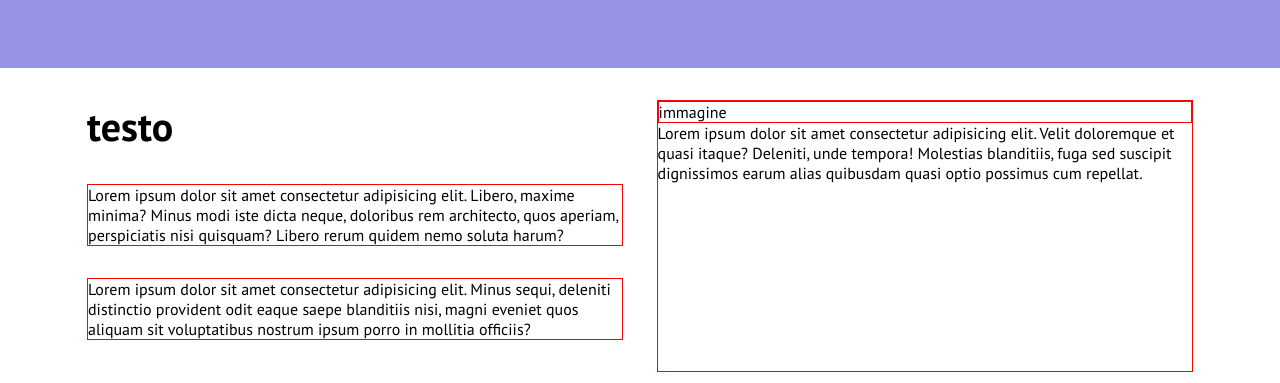
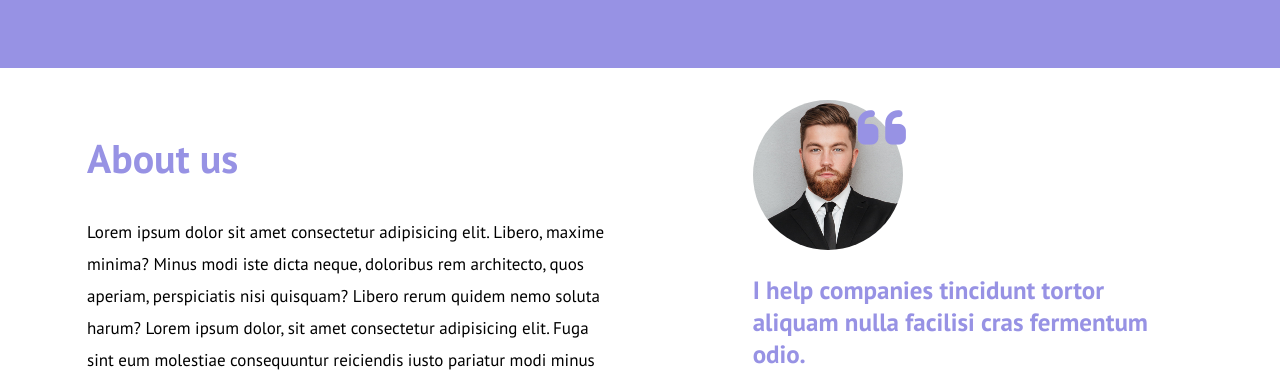
Before and after one commit to JacopoNa/htmlcss-responsive-layout, a plain HTML site: page index.html in a window 1280 px wide. Shown: the part 3944-4327 px from the top of the page. Drawn offline with Linux system fonts and the light colour scheme.

Commit message:
fifth section done

```diff
--- a/css/style.css
+++ b/css/style.css
@@ -271,17 +271,52 @@ main .space {
 
 /* fifth section */
  .about-container p {
-    border: 1px solid red;
     margin: 2rem 0;
+    font-size: 17px;
+    line-height: 2rem;
  }
 
  .image-person {
-     border: 1px solid red;
+    width: 150px;
+	height: 150px;
+	border-radius: 50%;
+	overflow: hidden;
+ }
+
+ .image-person > i {
+     position: absolute;
+     top: 0;
+     left: 115px;
+     font-size: 55px;
+     color: #9792e4;
+ }
+
+ .image-person img {
+    width: 100%;
+	height: 100%;
+	object-fit: cover;
  }
 
  .about-person {
-     border: 1px solid red;
+     position: relative;
  }
+
+ .about-text h2 {
+     color: #9792e4;
+     padding-top: 2rem;
+ }
+
+ .about-person h3 {
+     font-size: 25px;
+     padding: 1.5rem 0;
+     color: #9792e4;
+ }
+
+ .about-person .btn {
+     color: white;
+     background-color: #9792e4;
+ }
+
 
  /* sixth section */
  .start {
@@ -365,11 +400,16 @@ footer p {
     }
 
     .about-text{
-        width: calc(97% / 2);
+        width: calc(95% / 2);
     }
 
     .about-person {
-        width: calc(97% / 2);
+        width: calc(95% / 2);
+        padding-left: 85px;
+    }
+
+    .image-person i {
+        left: 190px;
     }
 
     /* sixth section media */
--- a/index.html
+++ b/index.html
@@ -289,10 +289,11 @@
             <div class="container">
                 <div class="about-container">
                     <div class="about-text">
-                        <h2>testo</h2>
+                        <h2>About us</h2>
 
                         <p>
                             Lorem ipsum dolor sit amet consectetur adipisicing elit. Libero, maxime minima? Minus modi iste dicta neque, doloribus rem architecto, quos aperiam, perspiciatis nisi quisquam? Libero rerum quidem nemo soluta harum?
+                            Lorem ipsum dolor, sit amet consectetur adipisicing elit. Fuga sint eum molestiae consequuntur reiciendis iusto pariatur modi minus ipsum cumque, obcaecati possimus, optio quos nihil dolores laboriosam aliquam, deserunt nulla?
                         </p>
 
                         <p>
@@ -301,11 +302,14 @@
                     </div>
 
                     <div class="about-person">
-                        <div class="image-person">immagine</div>
+                        <div class="image-person">
+                            <img src="img/about.jpg" alt="person">
+                            <i class="fa-solid fa-quote-left"></i>
+                        </div>
 
-                        <div>
-                            Lorem ipsum dolor sit amet consectetur adipisicing elit. Velit doloremque et quasi itaque? Deleniti, unde tempora! Molestias blanditiis, fuga sed suscipit dignissimos earum alias quibusdam quasi optio possimus cum repellat.
-                        </div>
+                        <h3>I help companies tincidunt tortor aliquam nulla facilisi cras fermentum odio.</h3>
+
+                        <span class="btn"><i class="fa-brands fa-linkedin"></i> Find me on linkedin</span>
                     </div>
 
                 </div>
```
